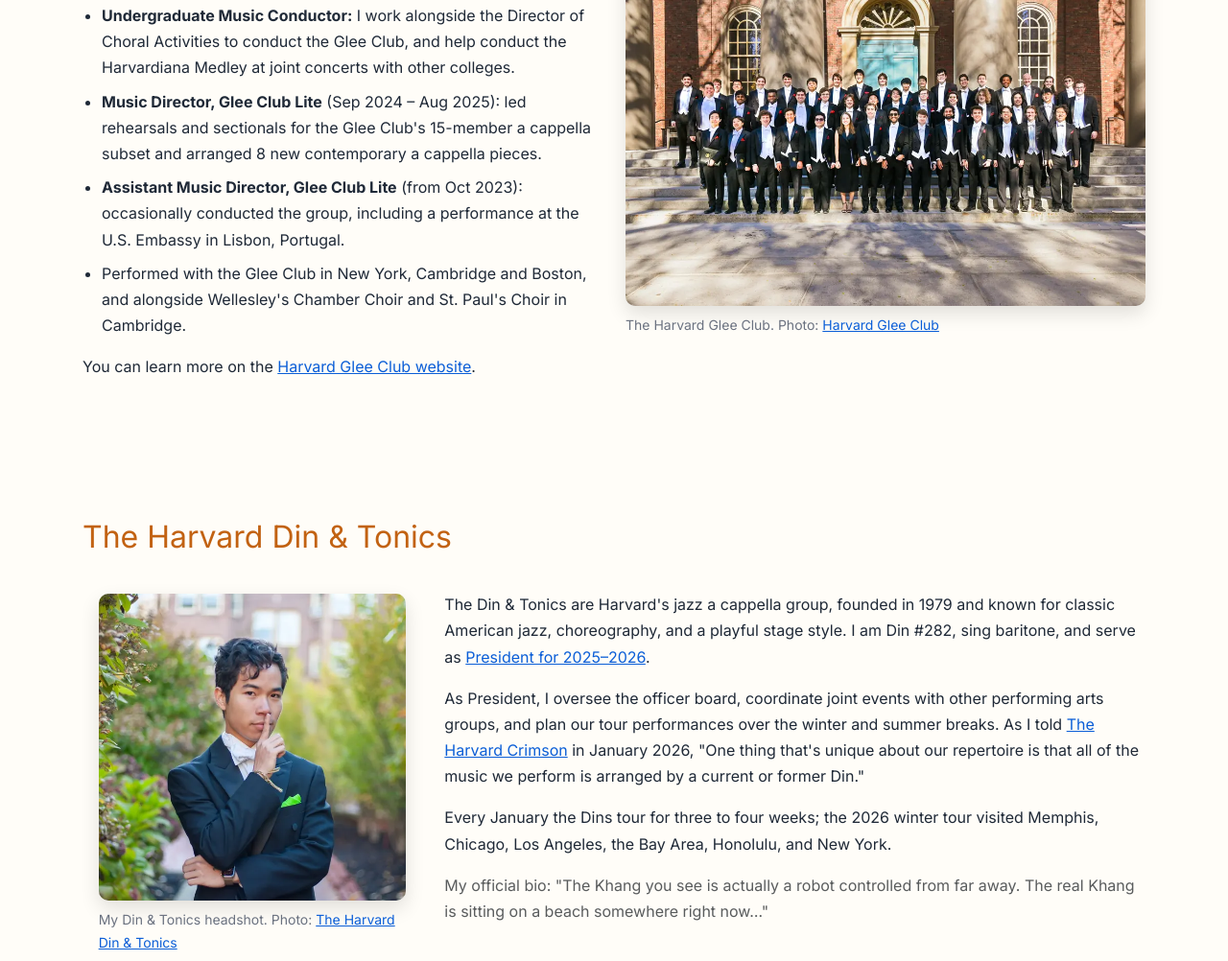
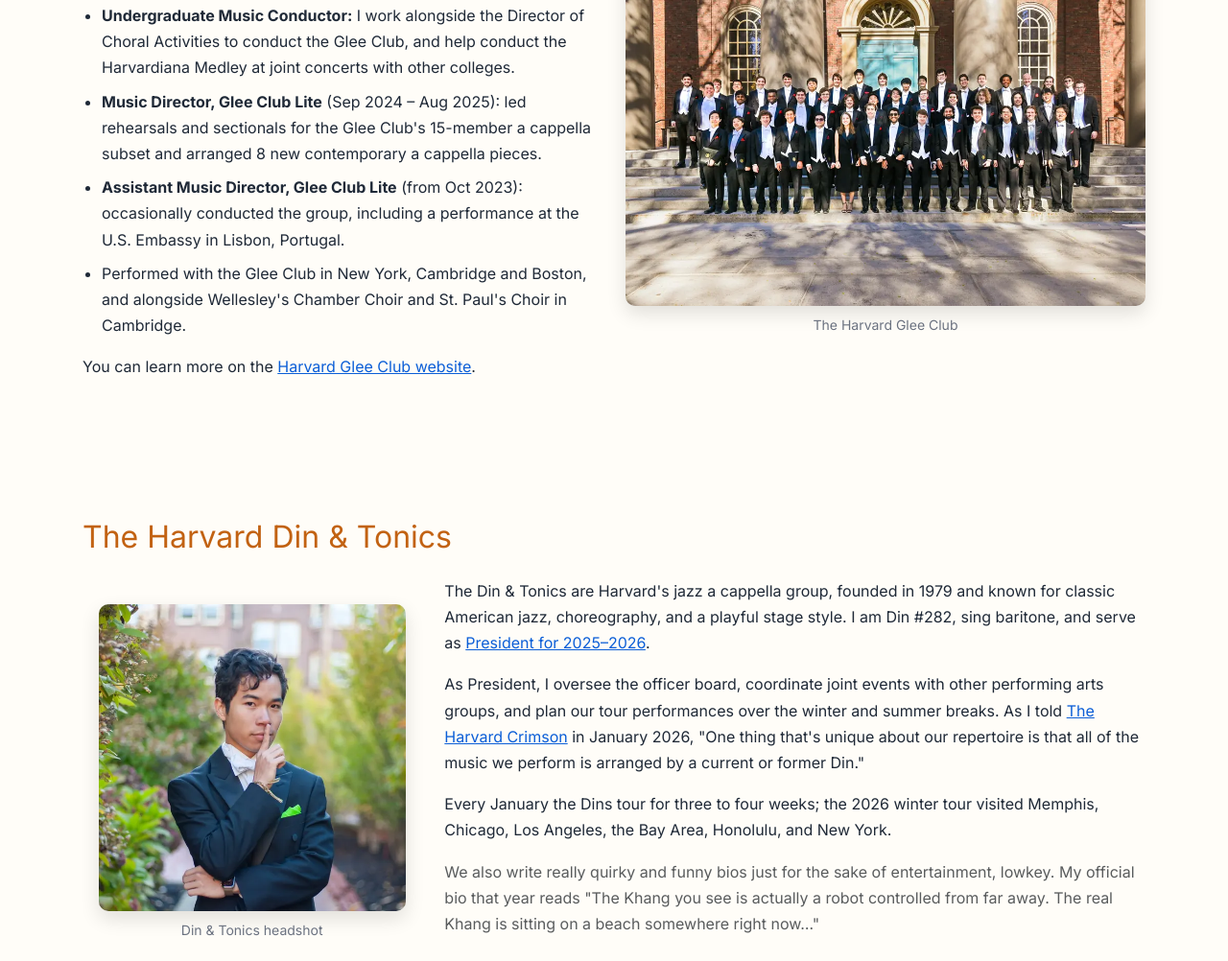
Before and after one commit to duykhang132005/portfolio, a plain HTML site: page hobbies.html in a window 1280 px wide. Shown: the part 478-1480 px from the top of the page at 96% size. Drawn offline with Linux system fonts and the light colour scheme.

Commit message:
Fixed some splitting of info on hobbies page.

```diff
--- a/hobbies.html
+++ b/hobbies.html
@@ -81,7 +81,7 @@
               <source srcset="assets/img/hobbies/glee-club.webp" type="image/webp">
               <img src="assets/img/hobbies/glee-club.jpg" alt="The Harvard Glee Club in white tie on the steps of a brick building with columns" width="1000" height="668" decoding="async">
             </picture>
-            <figcaption>The Harvard Glee Club. <span class="photo-credit">Photo: <a href="https://harvardgleeclub.org/" target="_blank" rel="noopener noreferrer">Harvard Glee Club</a></span></figcaption>
+            <figcaption align="center">The Harvard Glee Club</figcaption>
           </figure>
         </div>
       </div>
@@ -98,7 +98,7 @@
               <source srcset="assets/img/hobbies/dins-khang-headshot.webp" type="image/webp">
               <img src="assets/img/hobbies/dins-khang-headshot.jpg" alt="Khang Nguyen in white tie with a green pocket square, holding a finger to his lips" width="600" height="600" loading="lazy" decoding="async">
             </picture>
-            <figcaption>My Din &amp; Tonics headshot. <span class="photo-credit">Photo: <a href="https://www.dins.com/meet-the-dins" target="_blank" rel="noopener noreferrer">The Harvard Din &amp; Tonics</a></span></figcaption>
+            <figcaption align="center">Din &amp; Tonics headshot</figcaption>
           </figure>
         </div>
         <div class="col-md-8">
@@ -118,7 +118,7 @@
             the Bay Area, Honolulu, and New York.
           </p>
           <p class="text-muted">
-            My official bio: "The Khang you see is actually a robot controlled from far away. The real Khang is sitting on a beach somewhere right now&hellip;"
+            We also write really quirky and funny bios just for the sake of entertainment, lowkey. My official bio that year reads "The Khang you see is actually a robot controlled from far away. The real Khang is sitting on a beach somewhere right now&hellip;"
           </p>
         </div>
       </div>
@@ -128,7 +128,7 @@
               <source srcset="assets/img/hobbies/dins-group.webp" type="image/webp">
               <img src="assets/img/hobbies/dins-group.jpg" alt="The Harvard Din &amp; Tonics in white tie and black dresses, seated in a row on a stone ledge" width="1000" height="563" loading="lazy" decoding="async">
             </picture>
-            <figcaption>The Harvard Din &amp; Tonics. <span class="photo-credit">Photo: <a href="https://www.dins.com/" target="_blank" rel="noopener noreferrer">The Harvard Din &amp; Tonics</a></span></figcaption>
+            <figcaption align = "center">The Harvard Din &amp; Tonics of 2026</figcaption>
           </figure>
 
       <h3 class="mt-4">World Tour 2026</h3>
@@ -156,28 +156,28 @@
               <source srcset="assets/img/hobbies/vn-ussh-exchange.webp" type="image/webp">
               <img src="assets/img/hobbies/vn-ussh-exchange.jpg" alt="The Harvard Din &amp; Tonics performing on stage in front of a Musical Exchange banner" width="900" height="600" loading="lazy" decoding="async">
             </picture>
-            <figcaption>The Dins at the Musical Exchange, USSH, July 28, 2026. <span class="photo-credit">Photo: <a href="https://giaoducthoidai.vn/nhom-nhac-sinh-vien-dai-hoc-harvard-mang-khong-gian-dac-sac-den-sinh-vien-tphcm-post786532.html" target="_blank" rel="noopener noreferrer">HCMUSSH, via Giáo dục và Thời đại</a></span></figcaption>
+            <figcaption align = "center">The Dins at the Musical Exchange, USSH, July 28, 2026.</figcaption>
           </figure>
           <figure class="hobby-figure">
             <picture>
               <source srcset="assets/img/hobbies/vn-ussh-khang.webp" type="image/webp">
               <img src="assets/img/hobbies/vn-ussh-khang.jpg" alt="Khang Nguyen in white tie standing at a microphone on stage" width="1000" height="666" loading="lazy" decoding="async">
             </picture>
-            <figcaption>Me at the USSH Musical Exchange. <span class="photo-credit">Photo: <a href="https://giaoducthoidai.vn/nhom-nhac-sinh-vien-dai-hoc-harvard-mang-khong-gian-dac-sac-den-sinh-vien-tphcm-post786532.html" target="_blank" rel="noopener noreferrer">HCMUSSH, via Giáo dục và Thời đại</a></span></figcaption>
+            <figcaption align = "center">Khang at the USSH Musical Exchange</figcaption>
           </figure>
           <figure class="hobby-figure">
             <picture>
               <source srcset="assets/img/hobbies/vn-miracle-dins-impression.webp" type="image/webp">
               <img src="assets/img/hobbies/vn-miracle-dins-impression.jpg" alt="The Harvard Din &amp; Tonics performing a comedic routine on a stage with a blue backdrop" width="900" height="600" loading="lazy" decoding="async">
             </picture>
-            <figcaption>The Dins performing "Dins Impression" at the Miracle Concert, July 29, 2026. <span class="photo-credit">Photo: <a href="https://giaoducthoidai.vn/sinh-vien-harvard-hat-beo-dat-may-troi-cung-sinh-vien-fulbright-viet-nam-post786648.html" target="_blank" rel="noopener noreferrer">Giáo dục và Thời đại</a></span></figcaption>
+            <figcaption align = "center">The Dins performing an "E.T." reference during the John Williams Medley at the Miracle Concert, July 29, 2026.</figcaption>
           </figure>
           <figure class="hobby-figure">
             <picture>
               <source srcset="assets/img/hobbies/vn-miracle-mashup.webp" type="image/webp">
               <img src="assets/img/hobbies/vn-miracle-mashup.jpg" alt="A large choir on a stage under a screen reading Bèo Dạt Mây Trôi and Trèo Lên Quán Dốc" width="1031" height="606" loading="lazy" decoding="async">
             </picture>
-            <figcaption>Fulbright students and the Dins singing the "Bèo dạt mây trôi" and "Trèo lên quán dốc" mashup. <span class="photo-credit">Photo: <a href="https://giaoducthoidai.vn/sinh-vien-harvard-hat-beo-dat-may-troi-cung-sinh-vien-fulbright-viet-nam-post786648.html" target="_blank" rel="noopener noreferrer">Giáo dục và Thời đại</a></span></figcaption>
+            <figcaption align = "center">Fulbright students and the Dins singing the "Bèo dạt mây trôi" and "Trèo lên quán dốc" mashup. </figcaption>
           </figure>
       </div>
 
```
Also changed, not shown: about.html (+1 -1 lines).
